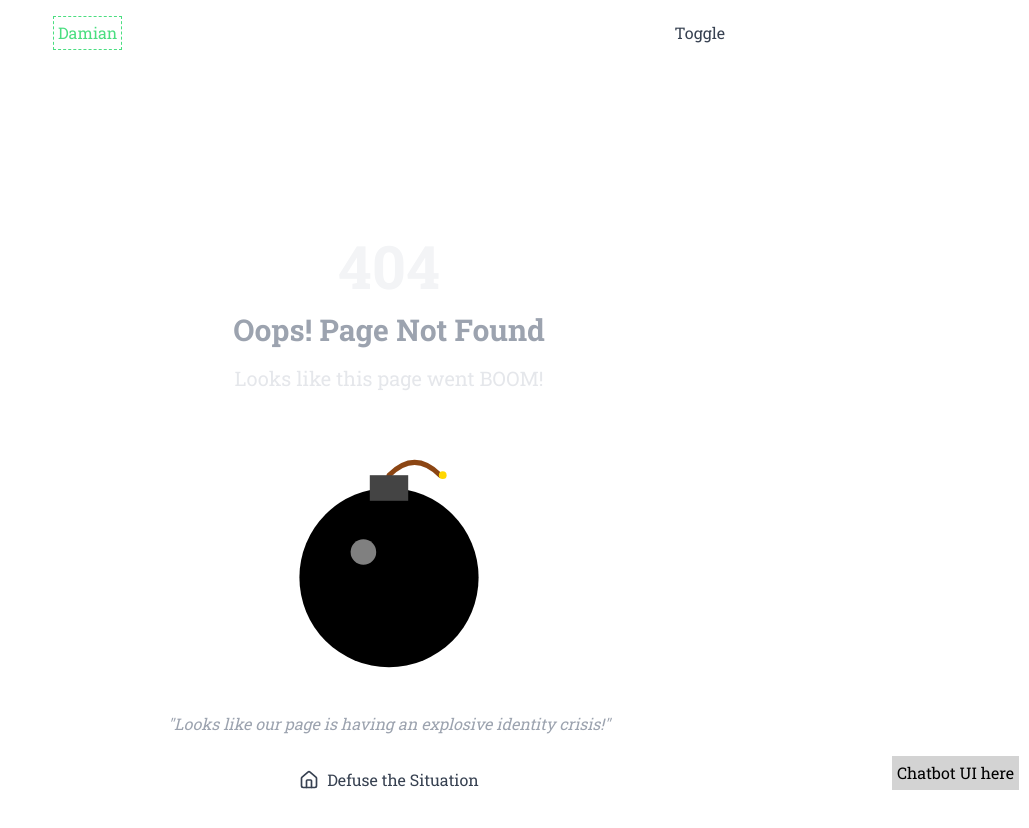
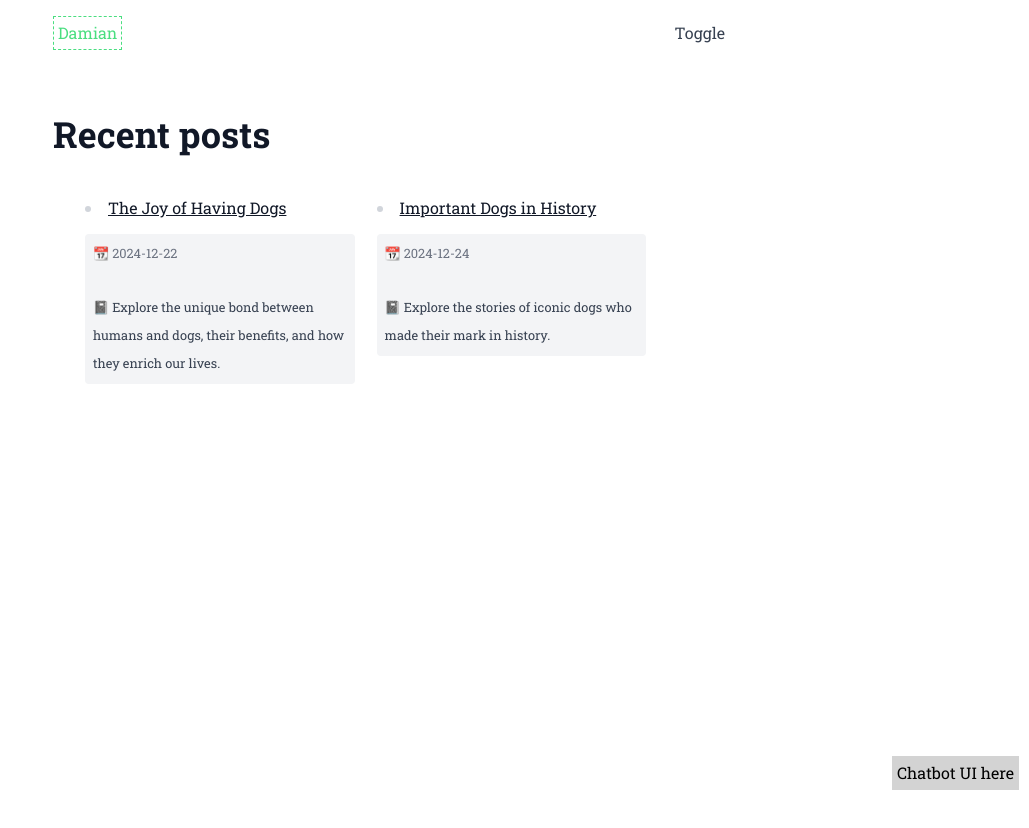
Before and after one commit to Colo-Codes/nextjs-course-by-piotr-jura-on-udemy, a Next.js app in the folder next15-blog/: page /blog in a window 1280 px wide. Before the commit this address had no page. Shown: the top 828 px of the page, without its empty margins (251-1280 px from the left). After the commit the page ends 800 px from the top, so only its background shows below. Built offline with nearby package versions, Linux system fonts and the light colour scheme.

Commit message:
Using Markdown and MDX

```diff
--- a/next15-blog/app/blog/[slug]/page.js
+++ b/next15-blog/app/blog/[slug]/page.js
@@ -1,7 +1,5 @@
 import { notFound } from "next/navigation";
-import { MDXRemote } from "next-mdx-remote/rsc";
-import fs from "fs";
-import path from "path";
+import { getPost } from "@/lib/posts";
 
 const titles = {
   first: "Hello first!",
@@ -13,22 +11,27 @@
 
   let description = (await parent).description ?? "Default description";
 
-  return {
-    title: titles[slug],
-    description: description,
-  };
+  try {
+    const { frontmatter } = await getPost(slug);
+
+    return {
+      title: frontmatter.title,
+      description: frontmatter.description ?? description,
+    };
+  } catch (e) {
+    notFound();
+  }
 }
 
 export default async function BlogPostPage({ params }) {
   const { slug } = await params;
-  if (!["first", "second"].includes(slug)) {
+  let post;
+
+  try {
+    post = await getPost(slug);
+  } catch (e) {
     notFound();
   }
-
-  const markdown = fs.readFileSync(
-    path.join(process.cwd(), `content/${slug}.mdx`),
-    "utf8"
-  );
 
   return (
     <div className="flex flex-col items-center justify-center py-12 px-4 sm:px-6 lg:px-8">
@@ -37,7 +40,7 @@
       </h1>
       <p className="mb-8">Slug: {slug}</p>
       <article className="prose dark:prose-invert max-w-none w-full">
-        <MDXRemote source={markdown} />
+        {post.content}
       </article>
     </div>
   );
--- /dev/null
+++ b/next15-blog/app/blog/page.js
@@ -0,0 +1,45 @@
+import fs from "fs";
+import path from "path";
+import Link from "next/link";
+import { compileMDX } from "next-mdx-remote/rsc";
+import { getPost } from "@/lib/posts";
+
+export default async function BlogsPage() {
+  const files = fs.readdirSync(path.join(process.cwd(), "content"));
+
+  const posts = await Promise.all(
+    files.map(async (filename) => {
+      const { frontmatter } = await getPost(filename);
+
+      return {
+        frontmatter,
+        slug: filename.replace(".mdx", ""),
+      };
+    })
+  );
+
+  console.log(">>> posts", posts);
+
+  return (
+    <div className="prose dark:prose-invert">
+      <h1>Recent posts</h1>
+      <ul className="grid grid-cols-1 md:grid-cols-2 gap-4">
+        {posts.map((post) => (
+          <li key={post.slug} className="mb-4 list-disc list-inside">
+            <Link href={`/blog/${post.slug}`}>{post.frontmatter.title}</Link>
+            <div className="bg-gray-100 dark:bg-gray-900 rounded">
+              <p className="p-2">
+                <small className="block text-gray-500">
+                  📆 {post.frontmatter.date}
+                </small>
+              </p>
+              <p className="p-2">
+                <small>📓 {post.frontmatter.description}</small>
+              </p>
+            </div>
+          </li>
+        ))}
+      </ul>
+    </div>
+  );
+}
--- a/next15-blog/components/Navigation.jsx
+++ b/next15-blog/components/Navigation.jsx
@@ -5,11 +5,6 @@
   return (
     <nav className="container flex items-center justify-between font-mono max-w-fit">
       <ul className="flex flex-col md:flex-row gap-4">
-        <li>
-          <Link href="/" className={styles.link}>
-            Home
-          </Link>
-        </li>
         <li>
           <Link href="/about" className={styles.link}>
             About
@@ -25,6 +20,11 @@
             Photos
           </Link>
         </li>
+        <li>
+          <Link href="/blog" className={styles.link}>
+            Blog
+          </Link>
+        </li>
       </ul>
     </nav>
   );
--- a/next15-blog/content/first.mdx
+++ b/next15-blog/content/first.mdx
@@ -1,3 +1,10 @@
+---
+title: "The Joy of Having Dogs"
+date: "2024-12-22"
+metaTitle: "Discover the Joys of Dog Ownership"
+description: "Explore the unique bond between humans and dogs, their benefits, and how they enrich our lives."
+---
+
 # The Joy of Having Dogs
 
 Dogs have been our loyal companions for centuries, earning their title as "man's best friend." They bring joy, love, and a sense of purpose to our lives that few other animals can match.
--- /dev/null
+++ b/next15-blog/content/important-dogs-in-history.mdx
@@ -0,0 +1,44 @@
+---
+title: "Important Dogs in History"
+date: "2024-12-24"
+metaTitle: "Famous Dogs in History"
+description: "Explore the stories of iconic dogs who made their mark in history."
+---
+
+# Important Dogs in History
+
+Throughout history, dogs have played significant roles in human events, from acts of heroism to cultural milestones. These remarkable canines have left a lasting legacy that reminds us of the incredible bond between humans and dogs.
+
+## Laika: The Space Pioneer
+
+Laika, a stray dog from Moscow, became the first animal to orbit the Earth aboard the Soviet spacecraft _Sputnik 2_ in 1957. Although her journey was a one-way mission, Laika's sacrifice paved the way for human space exploration.
+
+## Balto: The Sled Dog Hero
+
+In 1925, a diphtheria outbreak threatened the town of Nome, Alaska. Balto led a team of sled dogs through treacherous conditions to deliver life-saving medicine. His bravery is commemorated with a statue in New York City's Central Park.
+
+## Hachikō: The Symbol of Loyalty
+
+Hachikō, an Akita from Japan, waited every day at Shibuya Station for his owner, even after the owner's death in 1925. Hachikō’s loyalty touched the hearts of millions, and his statue at Shibuya Station remains a popular landmark.
+
+## Sergeant Stubby: The Canine War Hero
+
+Stubby, a stray dog, became a decorated World War I hero. Serving alongside American troops, he saved lives by warning of gas attacks and locating wounded soldiers. Stubby earned numerous medals and remains a symbol of canine bravery.
+
+## Rin Tin Tin: The Hollywood Star
+
+Rescued from a World War I battlefield, Rin Tin Tin became one of Hollywood’s first animal stars. This German Shepherd appeared in silent films and helped popularize the breed in the United States.
+
+## Bobbie the Wonder Dog: The Long-Distance Traveler
+
+In 1923, Bobbie, a Collie mix, became separated from his family while on a trip. Remarkably, he traveled over 2,500 miles to return home to Oregon. His journey captured national attention and showcased the incredible determination of dogs.
+
+## The Dogs of 9/11
+
+In the aftermath of the September 11 attacks, search-and-rescue dogs like Bretagne and Trakr worked tirelessly to locate survivors and provide comfort to rescue workers. Their contributions are a testament to the bravery and resilience of dogs.
+
+## Final Thoughts
+
+From outer space to the silver screen, dogs have proven time and again that they are more than just pets; they are partners in our journey through life. These historical canines inspire us with their courage, loyalty, and extraordinary achievements.
+
+Have a favorite story about a famous dog? Share it in the comments below!
--- /dev/null
+++ b/next15-blog/lib/posts.js
@@ -0,0 +1,20 @@
+import fs from "fs";
+import path from "path";
+import { compileMDX } from "next-mdx-remote/rsc";
+
+export function loadPost(slug) {
+  const filename = slug.endsWith(".mdx") ? slug : `${slug}.mdx`;
+
+  return fs.readFileSync(path.join(process.cwd(), "content", filename), "utf8");
+}
+
+export async function getPost(slug) {
+  const source = loadPost(slug);
+
+  return await compileMDX({
+    source,
+    options: {
+      parseFrontmatter: true,
+    },
+  });
+}
```
